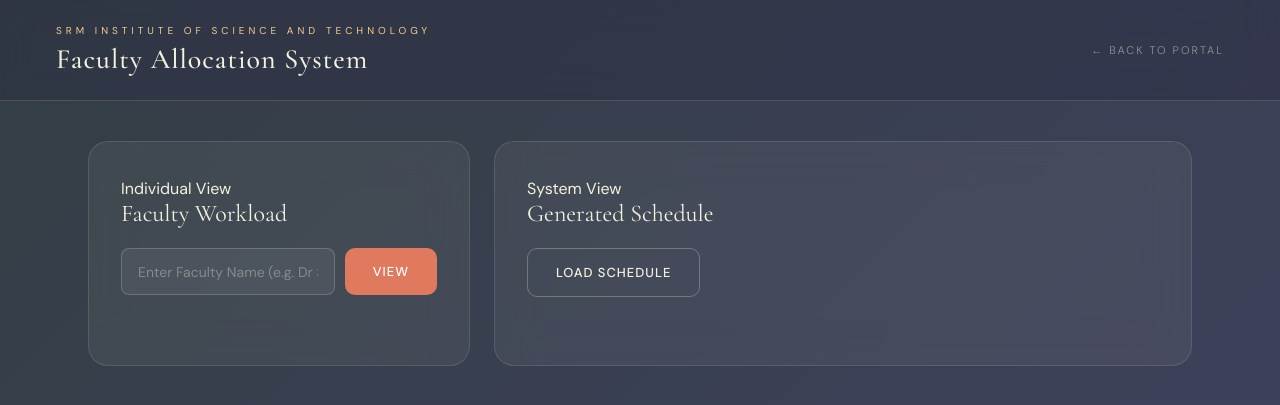
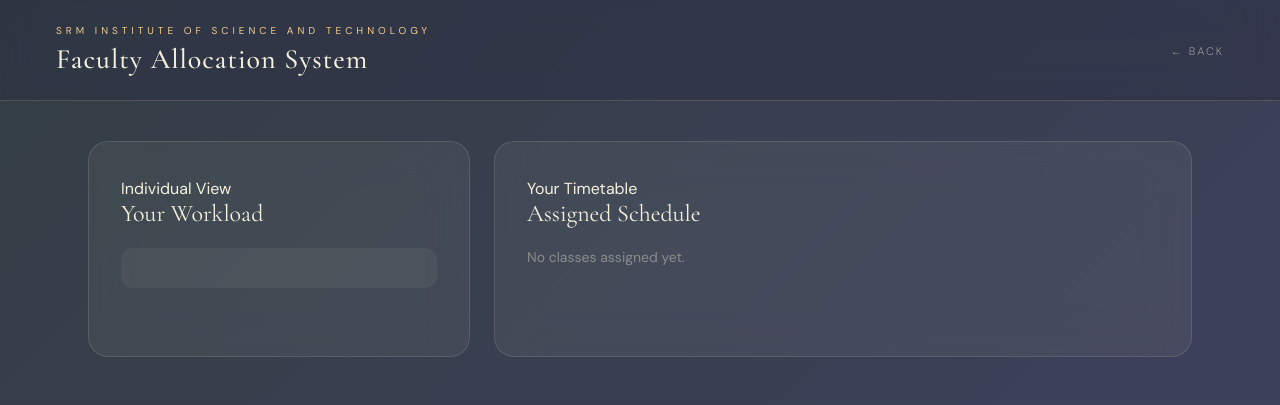
Before and after one commit to harshinishori18/faculty-allocation-srmist, a Flask app: page /dashboard in a window 1280 px wide. Shown: the top 405 px of the page. Run offline with Flask 3, Linux system fonts and the light colour scheme.

Commit message:
Show logged-in faculty's schedule on dashboard

```diff
--- a/app.py
+++ b/app.py
@@ -1,4 +1,4 @@
-from flask import Flask, render_template
+from flask import Flask, render_template, session
 from config import db
 from routes.registration import registration_bp
 from routes.scheduler import scheduler_bp
@@ -24,7 +24,8 @@ def login_page():
 
 @app.route('/dashboard')
 def dashboard():
-    return render_template('dashboard.html')
+    faculty_name = session.get('faculty_name', '')
+    return render_template('dashboard.html', faculty_name=faculty_name)
 
 if __name__ == '__main__':
     app.run(debug=True)
--- a/routes/registration.py
+++ b/routes/registration.py
@@ -1,4 +1,4 @@
-from flask import Blueprint, request, jsonify
+from flask import Blueprint, request, jsonify, session
 from config import db
 from models.faculty import Faculty
 
@@ -53,6 +53,8 @@ def login():
     faculty = Faculty.query.get(data['faculty_id'])
     if not faculty:
         return jsonify({"error": "Invalid Faculty ID"}), 401
+    session['faculty_id'] = faculty.faculty_id
+    session['faculty_name'] = faculty.username
     return jsonify({"message": "Login successful", "faculty": faculty.to_dict()})
 # GET faculty by ID — used by edit and remove search
 @registration_bp.route('/faculty/<faculty_id>', methods=['GET'])
--- a/templates/dashboard.html
+++ b/templates/dashboard.html
@@ -15,56 +15,54 @@
       <h1>Faculty Allocation System</h1>
     </div>
     <div class="header-right">
+      <span style="color:var(--gold); font-size:13px; font-weight:500;">
+        {{ faculty_name }}
+      </span>
+      &nbsp;&nbsp;
       <a href="/" style="color:rgba(244,241,222,0.5);
          text-decoration:none; font-size:11px; letter-spacing:2px;
-         text-transform:uppercase;">← Back to Portal</a>
+         text-transform:uppercase;">← Back</a>
     </div>
   </header>
 
   <div class="dashboard-container">
 
-    <!-- Workload lookup -->
+    <!-- Workload card -->
     <div class="dash-card">
       <p class="overline">Individual View</p>
-      <h3>Faculty Workload</h3>
-      <div class="search-row">
-        <input type="text" id="workload_name"
-               placeholder="Enter Faculty Name (e.g. Dr Sharma)"/>
-        <button class="btn-primary" onclick="loadWorkload()">View</button>
-      </div>
-      <div id="workload_result" class="result-box" style="display:none;"></div>
+      <h3>Your Workload</h3>
+      <div id="workload_result" class="result-box"></div>
       <p id="workload_msg" class="msg"></p>
     </div>
 
-    <!-- Full schedule -->
+    <!-- Schedule card -->
     <div class="dash-card wide">
-      <p class="overline">System View</p>
-      <h3>Generated Schedule</h3>
-      <button class="btn-secondary" onclick="loadSchedule()">Load Schedule</button>
-      <div id="schedule_table" style="margin-top:20px;"></div>
+      <p class="overline">Your Timetable</p>
+      <h3>Assigned Schedule</h3>
+      <div id="schedule_table" style="margin-top:20px;">
+        <p style="color:rgba(244,241,222,0.4); font-size:14px;">Loading schedule...</p>
+      </div>
     </div>
 
   </div>
 
   <script>
+    const FACULTY_NAME = "{{ faculty_name }}";
+
     async function loadWorkload() {
-      const name = document.getElementById('workload_name').value.trim();
+      if (!FACULTY_NAME) return;
+      const res  = await fetch('/schedule/workload/' + encodeURIComponent(FACULTY_NAME));
+      const data = await res.json();
+      const box  = document.getElementById('workload_result');
       const msg  = document.getElementById('workload_msg');
-      const box  = document.getElementById('workload_result');
-
-      if (!name) { msg.textContent = 'Enter a faculty name.'; msg.className='msg error'; return; }
-
-      const res  = await fetch('/schedule/workload/' + encodeURIComponent(name));
-      const data = await res.json();
 
       if (!res.ok) {
-        msg.textContent = data.error;
+        msg.textContent = 'No schedule data found for ' + FACULTY_NAME + '.';
         msg.className = 'msg error';
         box.style.display = 'none';
         return;
       }
 
-      msg.textContent = '';
       box.style.display = 'block';
       box.innerHTML = `
         <div class="stat-row">
@@ -75,23 +73,47 @@
         </div>
         <table class="sched-table">
           <tr><th>Day</th><th>Classes</th></tr>
-          ${Object.entries(data.daily_classes).map(([d,c]) => `<tr><td>${d}</td><td>${c}</td></tr>`).join('')}
+          ${Object.entries(data.daily_classes).map(([d,c]) =>
+            `<tr><td>${d}</td><td>${c}</td></tr>`).join('')}
         </table>`;
     }
 
     async function loadSchedule() {
       const res  = await fetch('/schedule/generate');
       const data = await res.json();
-      const rows = data.schedule.map(e =>
-        `<tr><td>${e.day}</td><td>${e.faculty_name}</td><td>${e.subject}</td>
-         <td>${e.start_time}–${e.end_time}</td><td>Block ${e.block}</td></tr>`
+
+      // Filter to only show logged-in faculty's classes
+      const myClasses = data.schedule.filter(e =>
+        e.faculty_name.toLowerCase() === FACULTY_NAME.toLowerCase()
+      );
+
+      if (myClasses.length === 0) {
+        document.getElementById('schedule_table').innerHTML =
+          '<p style="color:rgba(244,241,222,0.4); font-size:14px;">No classes assigned yet.</p>';
+        return;
+      }
+
+      const rows = myClasses.map(e =>
+        `<tr>
+          <td>${e.day}</td>
+          <td>${e.subject}</td>
+          <td>${e.start_time}–${e.end_time}</td>
+          <td>Block ${e.block}</td>
+        </tr>`
       ).join('');
+
       document.getElementById('schedule_table').innerHTML = `
         <table class="sched-table">
-          <tr><th>Day</th><th>Faculty</th><th>Subject</th><th>Time</th><th>Block</th></tr>
+          <tr><th>Day</th><th>Subject</th><th>Time</th><th>Block</th></tr>
           ${rows}
         </table>`;
     }
+
+    // Auto-load both on page open
+    window.onload = () => {
+      loadWorkload();
+      loadSchedule();
+    };
   </script>
 </body>
 </html>
```
